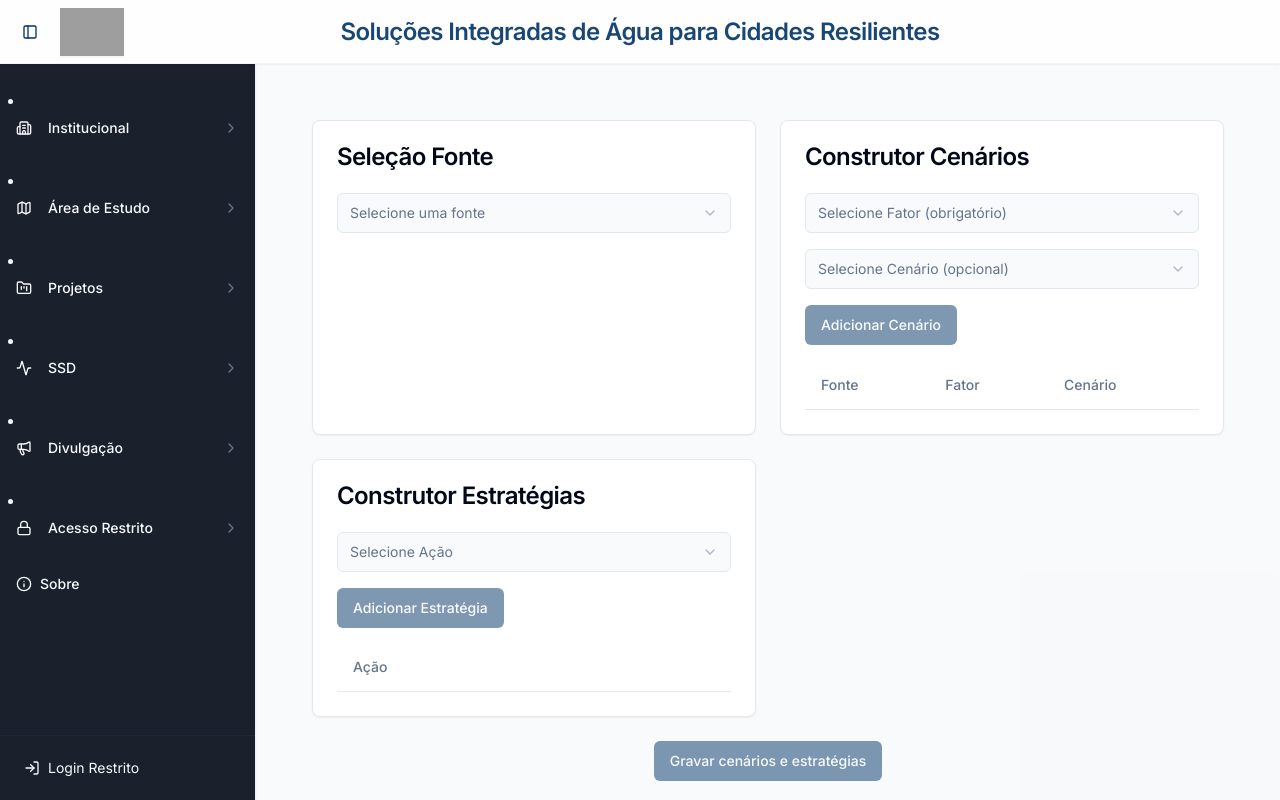
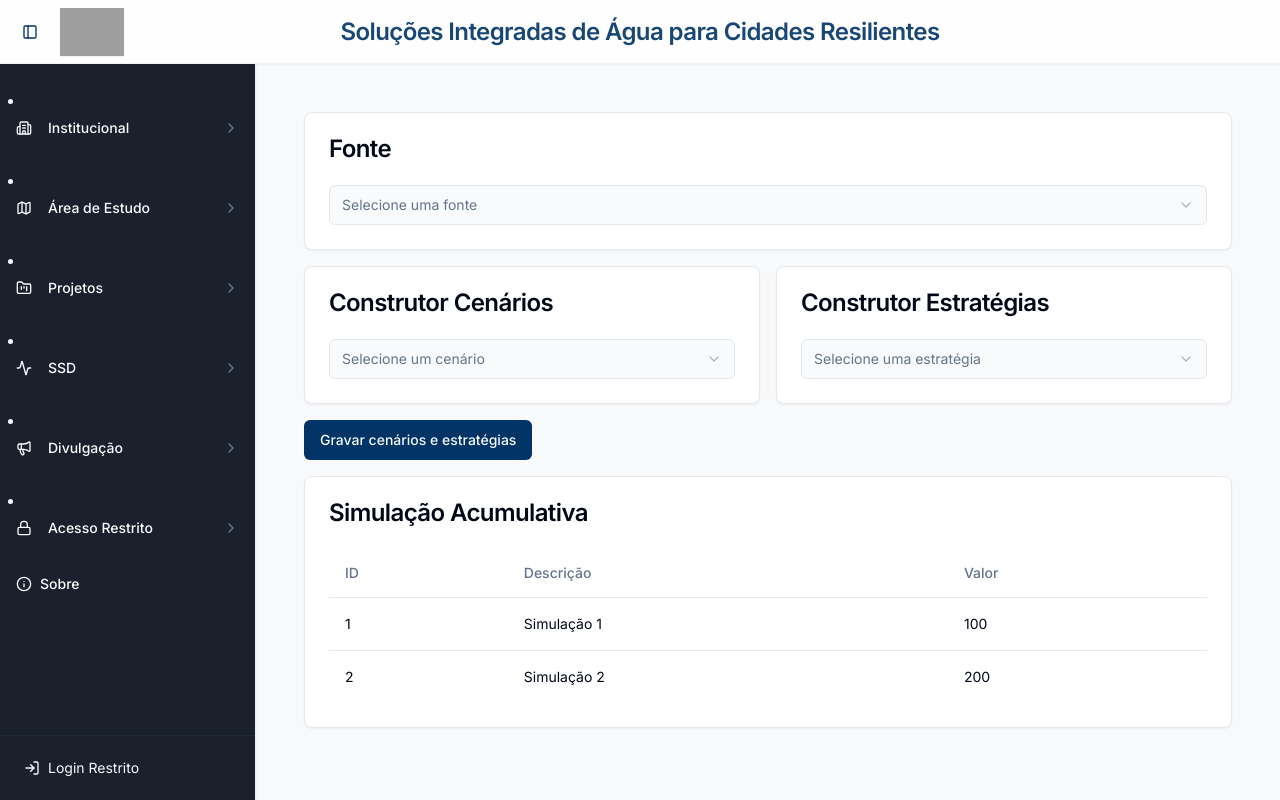
Before and after one commit to wlibrelon/ssd_sacre_v2, a React (Vite) app: page /ssd/configuracoes in a window 1280 px wide. Built offline with nearby package versions, Linux system fonts and the light colour scheme; grey boxes are pictures that could not be loaded.

Commit message:
Auto-commit after full sync (build simulation)

```diff
--- a/src/pages/ssd/Configuracoes.tsx
+++ b/src/pages/ssd/Configuracoes.tsx
@@ -1,5 +1,5 @@
 import React, { useState } from 'react'
-import { Card, CardHeader, CardTitle, CardContent } from '@/components/ui/card'
+import { Card, CardContent, CardHeader, CardTitle } from '@/components/ui/card'
 import {
   Select,
   SelectContent,
@@ -10,91 +10,54 @@ import {
 import { Button } from '@/components/ui/button'
 import {
   Table,
-  TableHeader,
-  TableHead,
-  TableRow,
   TableBody,
   TableCell,
+  TableHead,
+  TableHeader,
+  TableRow,
 } from '@/components/ui/table'
 
+const Configuracoes: React.FC = () => {
+  const [fonte, setFonte] = useState<string>('')
+  const [cenario, setCenario] = useState<string>('')
+  const [estrategia, setEstrategia] = useState<string>('')
+  const [buttonText, setButtonText] = useState<string>('Gravar cenários e estratégias')
+
   const fontes = ['Batalha', 'Bauru', 'Guarani']
-const fatores = ['Clima', 'Uso da Terra', 'Condutividade Hidráulica', 'Captações a Montante']
-const cenariosOptions = ['Tendencial', 'Pessimista', 'Conservacionista']
-const acoes = [
-  'Redução de emissões de gases de efeito estufa',
-  'Conservação de recursos hídricos',
-  'Restauração de ecossistemas',
-  'Promoção de energias renováveis',
-  'Gestão sustentável do solo',
-  'Controle de poluição',
-  'Educação ambiental',
-  'Monitoramento e avaliação',
+  const fatores = ['Fator1', 'Fator2', 'Fator3'] // Placeholder
+  const cenarios = ['Cenário1', 'Cenário2', 'Cenário3'] // Placeholder
+  const acoes = ['Ação1', 'Ação2', 'Ação3', 'Ação4', 'Ação5', 'Ação6', 'Ação7', 'Ação8']
+
+  const simulacaoData = [
+    { id: 1, descricao: 'Simulação 1', valor: 100 },
+    { id: 2, descricao: 'Simulação 2', valor: 200 },
+    // Add more data as needed
   ]
 
-type Cenario = {
-  fator: string
-  cenario?: string
+  const handleButtonClick = () => {
+    setButtonText(
+      buttonText === 'Gravar cenários e estratégias'
+        ? 'Adicionar'
+        : 'Gravar cenários e estratégias',
+    )
   }
 
-type Simulacao = {
-  cenarios: string
-  estrategias: string
-}
-
-const Configuracoes: React.FC = () => {
-  const [selectedFonte, setSelectedFonte] = useState<string>('')
-  const [cenarios, setCenarios] = useState<Cenario[]>([])
-  const [estrategias, setEstrategias] = useState<string[]>([])
-  const [simulacao, setSimulacao] = useState<Simulacao | null>(null)
-
-  const [newFator, setNewFator] = useState<string>('')
-  const [newCenario, setNewCenario] = useState<string>('')
-  const [selectedAcao, setSelectedAcao] = useState<string>('')
-
-  const addCenario = () => {
-    if (newFator) {
-      setCenarios([...cenarios, { fator: newFator, cenario: newCenario || undefined }])
-      setNewFator('')
-      setNewCenario('')
-    }
-  }
-
-  const addEstrategia = () => {
-    if (selectedAcao && !estrategias.includes(selectedAcao)) {
-      setEstrategias([...estrategias, selectedAcao])
-      setSelectedAcao('')
-    }
-  }
-
-  const gravar = () => {
-    const cenariosStr = cenarios
-      .map((c) => `${c.fator}${c.cenario ? ` ${c.cenario}` : ''}`)
-      .join(' | ')
-    const estrategiasStr = estrategias.join(' | ')
-    setSimulacao({ cenarios: cenariosStr, estrategias: estrategiasStr })
-    setCenarios([])
-    setEstrategias([])
-  }
-
-  const isButtonDisabled = cenarios.length === 0 && estrategias.length === 0
-
   return (
-    <div className="p-6 space-y-6">
-      <div className="grid grid-cols-1 lg:grid-cols-2 gap-6">
-        {/* Card Seleção Fonte */}
+    <div className="p-4 space-y-4">
+      {/* Card Fonte */}
       <Card>
         <CardHeader>
-            <CardTitle>Seleção Fonte</CardTitle>
+          <CardTitle>Fonte</CardTitle>
         </CardHeader>
-          <CardContent className="space-y-4">
-            <Select value={selectedFonte} onValueChange={setSelectedFonte}>
+        <CardContent>
+          <Select value={fonte} onValueChange={setFonte}>
             <SelectTrigger>
               <SelectValue placeholder="Selecione uma fonte" />
             </SelectTrigger>
             <SelectContent>
-                {fontes.map((fonte) => (
-                  <SelectItem key={fonte} value={fonte}>
-                    {fonte}
+              {fontes.map((f) => (
+                <SelectItem key={f} value={f}>
+                  {f}
                 </SelectItem>
               ))}
             </SelectContent>
@@ -102,91 +65,74 @@ const Configuracoes: React.FC = () => {
         </CardContent>
       </Card>
 
-        {/* Card Construtor Cenários */}
+      {/* Grid with two cards */}
+      <div className="grid md:grid-cols-2 gap-4">
         <Card>
           <CardHeader>
             <CardTitle>Construtor Cenários</CardTitle>
           </CardHeader>
-          <CardContent className="space-y-4">
-            <Select value={newFator} onValueChange={setNewFator}>
+          <CardContent className="space-y-2">
+            <Select value={cenario} onValueChange={setCenario}>
               <SelectTrigger>
-                <SelectValue placeholder="Selecione Fator (obrigatório)" />
+                <SelectValue placeholder="Selecione um cenário" />
               </SelectTrigger>
               <SelectContent>
-                {fatores.map((fator) => (
-                  <SelectItem key={fator} value={fator}>
-                    {fator}
+                {cenarios.map((c) => (
+                  <SelectItem key={c} value={c}>
+                    {c}
                   </SelectItem>
                 ))}
               </SelectContent>
             </Select>
-            <Select value={newCenario} onValueChange={setNewCenario}>
+            {/* Add more selects for fatores if needed */}
+          </CardContent>
+        </Card>
+
+        <Card>
+          <CardHeader>
+            <CardTitle>Construtor Estratégias</CardTitle>
+          </CardHeader>
+          <CardContent className="space-y-2">
+            <Select value={estrategia} onValueChange={setEstrategia}>
               <SelectTrigger>
-                <SelectValue placeholder="Selecione Cenário (opcional)" />
+                <SelectValue placeholder="Selecione uma estratégia" />
               </SelectTrigger>
               <SelectContent>
-                {cenariosOptions.map((cenario) => (
-                  <SelectItem key={cenario} value={cenario}>
-                    {cenario}
+                {acoes.map((a) => (
+                  <SelectItem key={a} value={a}>
+                    {a}
                   </SelectItem>
                 ))}
               </SelectContent>
             </Select>
-            <Button onClick={addCenario} disabled={!newFator}>
-              Adicionar Cenário
-            </Button>
+            {/* Add more selects for fatores if needed */}
+          </CardContent>
+        </Card>
+      </div>
+
+      {/* Button */}
+      <Button onClick={handleButtonClick}>{buttonText}</Button>
+
+      {/* Table Simulacao acumulativa */}
+      <Card>
+        <CardHeader>
+          <CardTitle>Simulação Acumulativa</CardTitle>
+        </CardHeader>
+        <CardContent>
           <Table>
             <TableHeader>
               <TableRow>
-                  <TableHead>Fonte</TableHead>
-                  <TableHead>Fator</TableHead>
-                  <TableHead>Cenário</TableHead>
+                <TableHead>ID</TableHead>
+                <TableHead>Descrição</TableHead>
+                <TableHead>Valor</TableHead>
               </TableRow>
             </TableHeader>
             <TableBody>
-                {cenarios.map((c, index) => (
-                  <TableRow key={index}>
-                    <TableCell>{selectedFonte}</TableCell>
-                    <TableCell>{c.fator}</TableCell>
-                    <TableCell>{c.cenario || '-'}</TableCell>
-                  </TableRow>
-                ))}
-              </TableBody>
-            </Table>
-          </CardContent>
-        </Card>
-
-        {/* Card Construtor Estratégias */}
-        <Card>
-          <CardHeader>
-            <CardTitle>Construtor Estratégias</CardTitle>
-          </CardHeader>
-          <CardContent className="space-y-4">
-            <Select value={selectedAcao} onValueChange={setSelectedAcao}>
-              <SelectTrigger>
-                <SelectValue placeholder="Selecione Ação" />
-              </SelectTrigger>
-              <SelectContent>
-                {acoes.map((acao) => (
-                  <SelectItem key={acao} value={acao}>
-                    {acao}
-                  </SelectItem>
-                ))}
-              </SelectContent>
-            </Select>
-            <Button onClick={addEstrategia} disabled={!selectedAcao}>
-              Adicionar Estratégia
-            </Button>
-            <Table>
-              <TableHeader>
-                <TableRow>
-                  <TableHead>Ação</TableHead>
-                </TableRow>
-              </TableHeader>
-              <TableBody>
-                {estrategias.map((acao, index) => (
-                  <TableRow key={index}>
-                    <TableCell>{acao}</TableCell>
+              {simulacaoData.map((item) => (
+                <TableRow key={item.id}>
+                  <TableCell>{item.id}</TableCell>
+                  <TableCell>{item.descricao}</TableCell>
+                  <TableCell>{item.valor}</TableCell>
                 </TableRow>
               ))}
             </TableBody>
@@ -194,39 +140,6 @@ const Configuracoes: React.FC = () => {
         </CardContent>
       </Card>
     </div>
-
-      {/* Botão Gravar */}
-      <div className="flex justify-center">
-        <Button onClick={gravar} disabled={isButtonDisabled}>
-          Gravar cenários e estratégias
-        </Button>
-      </div>
-
-      {/* Tabela Simulação */}
-      {simulacao && (
-        <Card>
-          <CardHeader>
-            <CardTitle>Tabela Simulação</CardTitle>
-          </CardHeader>
-          <CardContent>
-            <Table>
-              <TableHeader>
-                <TableRow>
-                  <TableHead>Cenários</TableHead>
-                  <TableHead>Estratégias</TableHead>
-                </TableRow>
-              </TableHeader>
-              <TableBody>
-                <TableRow>
-                  <TableCell>{simulacao.cenarios}</TableCell>
-                  <TableCell>{simulacao.estrategias}</TableCell>
-                </TableRow>
-              </TableBody>
-            </Table>
-          </CardContent>
-        </Card>
-      )}
-    </div>
   )
 }
 
```
Also changed, not shown: .skip.config.json. Lines whose indentation alone changed are shown as unchanged.
